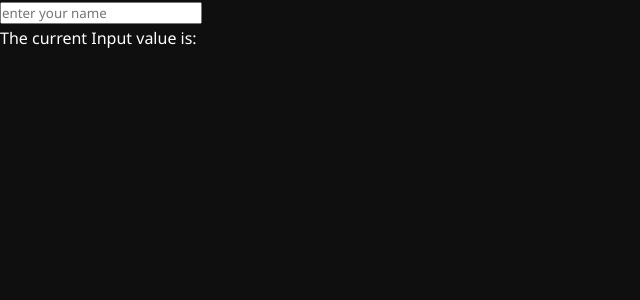
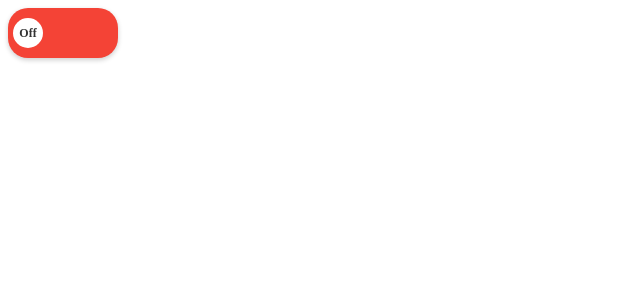
Before and after one commit to pankj369/React.js, a React (Vite) app: page / in a window 1280 px wide. Shown: the top 300 px of the page, without its empty margins (0-640 px from the left). Built offline with nearby package versions, Linux system fonts and the light colour scheme.

Commit message:
toogleswitch-project

```diff
--- a/src/App.jsx
+++ b/src/App.jsx
@@ -1,11 +1,12 @@
 // import { EventHandling } from "./components/EventHandling";
 // import { EventPropagation } from "./components/EventPropagation";
 // import { Sibling, State } from "./components/hooks/state";
-import './components/EV.css'
+// import './components/EV.css'
 // import { DerivedState } from "./components/DerivedState";
 // import { EventProps } from "./components/EventProps";
 // import { Netflix } from "./components/Netflix";
- import { LiftingState } from './components/LiftStateUp';
+//  import { LiftingState } from './components/LiftStateUp';
+import { ToogleSwitch } from "./projects/ToggleSwitch/ToogleSwitch";
 function App() {
   return (
     <div>
@@ -19,7 +20,8 @@ function App() {
         {/* <EventPropagation/> */}
         {/* <State/>
         <Sibling/> */}
-        <LiftingState/>
+        {/* <LiftingState/> */}
+        <ToogleSwitch/>
     </div>
   );
 }
--- a/src/main.jsx
+++ b/src/main.jsx
@@ -1,6 +1,6 @@
 import { StrictMode } from "react";
 import { createRoot } from "react-dom/client";
-import './index.css'
+// import './index.css'
 import  App from './App.jsx'
 // import { Profile } from './components/Profile.jsx'
 // impo/rt { Practices } from './practices.jsx'
--- /dev/null
+++ b/src/projects/ToggleSwitch/ToogleSwitch.css
@@ -0,0 +1,39 @@
+/* ToogleSwitch.css */
+.toogle-switch {
+  width: 100px;
+  height: 40px;
+  border-radius: 20px;
+  background-color: #f44336; /* fallback */
+  display: flex;
+  align-items: center;
+  cursor: pointer;
+  padding: 5px;
+  transition: background-color 0.3s ease;
+  box-shadow: 0 2px 5px rgba(0,0,0,0.2);
+}
+
+.switch {
+  width: 30px;
+  height: 30px;
+  background-color: white;
+  border-radius: 50%;
+  transition: transform 0.3s ease;
+  display: flex;
+  justify-content: center;
+  align-items: center;
+  font-size: 12px;
+  font-weight: bold;
+  color: #333;
+}
+
+.switch.On {
+  transform: translateX(55px);
+}
+
+.switch.Off {
+  transform: translateX(0);
+}
+
+.switch-state {
+  pointer-events: none;
+}
--- /dev/null
+++ b/src/projects/ToggleSwitch/ToogleSwitch.jsx
@@ -0,0 +1,22 @@
+import { useState } from "react";
+import "./ToogleSwitch.css";
+
+export const ToogleSwitch = () => {
+  const [isOn, setIsOn] = useState(false); // Initial state
+
+  const handleToogleSwitch = () => {
+    setIsOn(!isOn);
+  };
+
+  return (
+    <div
+      className="toogle-switch"
+      style={{ backgroundColor: isOn ? "#4caf50" : "#f44336" }}
+      onClick={handleToogleSwitch}
+    >
+      <div className={`switch ${isOn ? "On" : "Off"}`}>
+        <span className="switch-state">{isOn ? "On" : "Off"}</span>
+      </div>
+    </div>
+  );
+};
```
